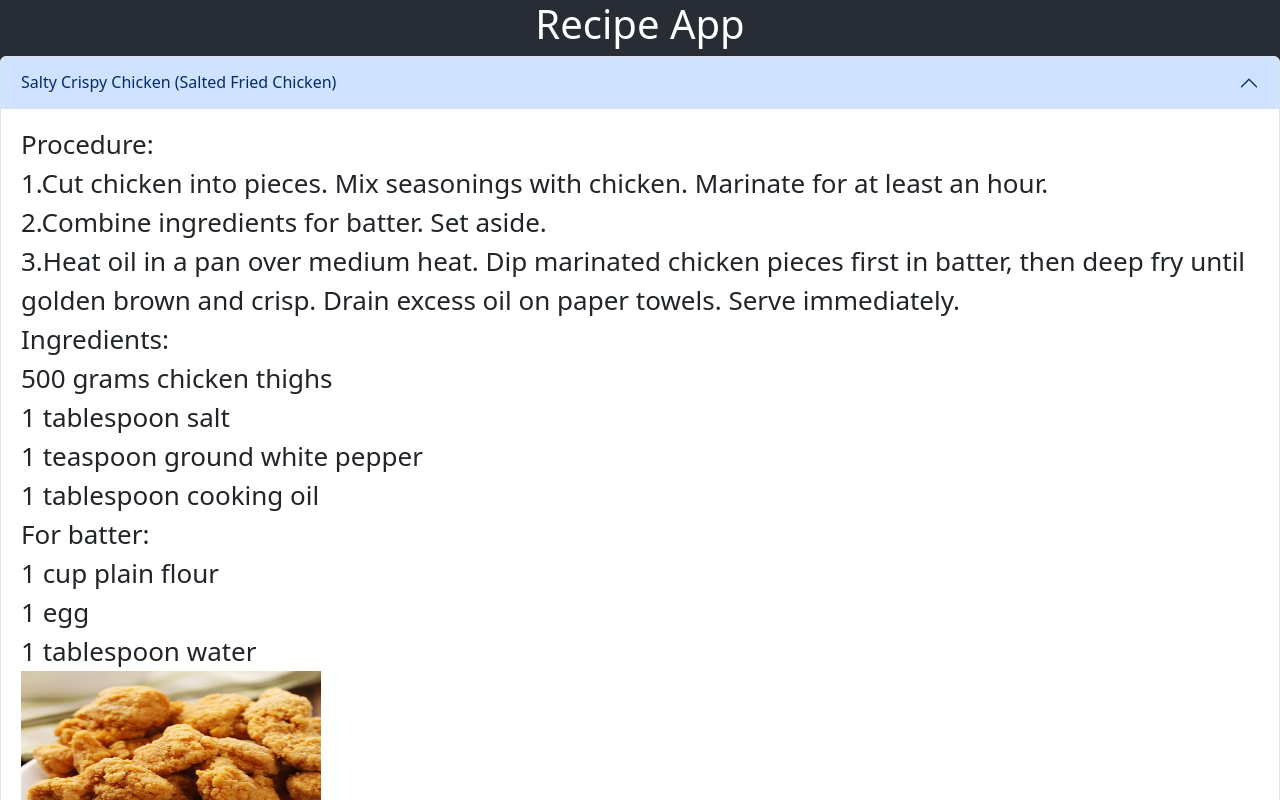
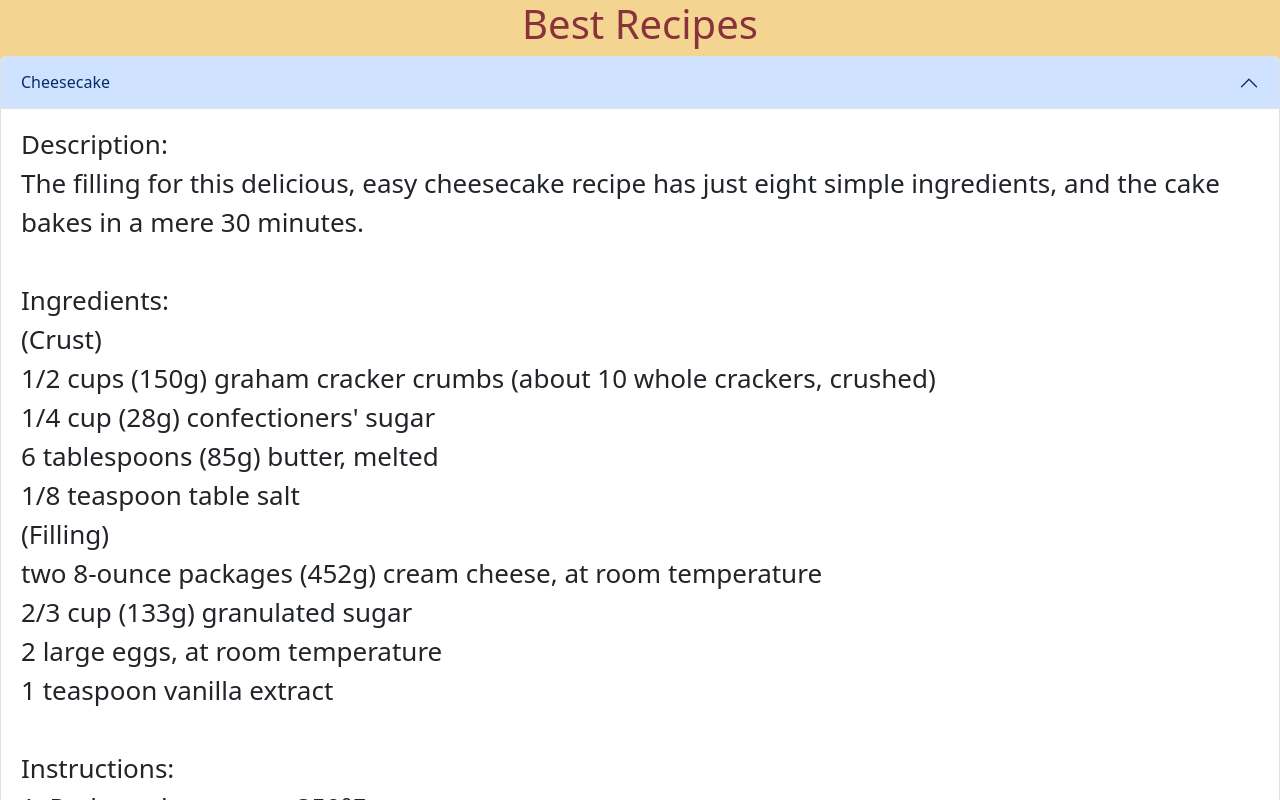
Before and after one commit to GabbyV03/cosi-103a, a React (Create React App) app in the folder recipeapp/: page / in a window 1280 px wide. Shown: the top 800 px of the page. Built offline with nearby package versions, Linux system fonts and the light colour scheme.

Commit message:
Added cheesecake recipe & changed color of landing page

```diff
--- a/recipeapp/public/index.html
+++ b/recipeapp/public/index.html
@@ -24,7 +24,7 @@
       work correctly both with client-side routing and a non-root public URL.
       Learn how to configure a non-root public URL by running `npm run build`.
     -->
-    <title>Food Recipes</title>
+    <title>Best Recipes</title>
   </head>
   <body>
     <noscript>You need to enable JavaScript to run this app.</noscript>
--- a/recipeapp/src/App.css
+++ b/recipeapp/src/App.css
@@ -14,14 +14,14 @@
 }
 
 .App-header {
-  background-color: #282c34;
+  background-color: #f3d491;
   min-height: 100vh;
   display: flex;
   flex-direction: column;
   align-items: center;
   justify-content: center;
   font-size: calc(10px + 2vmin);
-  color: white;
+  color: rgb(137, 50, 60);
 }
 
 .App-link {
--- a/recipeapp/src/App.js
+++ b/recipeapp/src/App.js
@@ -1,4 +1,4 @@
-import logo from './logo.svg';
+// import logo from './logo.svg';
 import Accordion from 'react-bootstrap/Accordion';
 import './App.css';
 
@@ -6,60 +6,50 @@ function App() {
   return (
     <div className="App">
       <header className="App-header">
-        <h1>Recipe App</h1>
-        <BasicExample />
+        <h1>Best Recipes</h1>
+        <RecipeFromAthena />
       </header>
     </div>
   );
 }
 
-
-function BasicExample() {
+function RecipeFromAthena() {
   return (
     <Accordion defaultActiveKey="0">
       <Accordion.Item eventKey="0">
-        <Accordion.Header>Salty Crispy Chicken (Salted Fried Chicken)</Accordion.Header>
+        <Accordion.Header>Cheesecake</Accordion.Header>
         <Accordion.Body>
         <div align="left">
-        Procedure:<br />
-                      1.Cut chicken into pieces. Mix seasonings with chicken. Marinate for at least an hour.<br />
-                      2.Combine ingredients for batter. Set aside.<br />
-                      3.Heat oil in a pan over medium heat. Dip marinated chicken pieces first in batter, then deep fry until golden brown and crisp. Drain excess oil on paper towels. Serve immediately.<br />
-        Ingredients:<br />
-                     500 grams chicken thighs<br />
-                     1 tablespoon salt<br />
-                     1 teaspoon ground white pepper<br />
-                     1 tablespoon cooking oil<br />
-                    For batter:<br />
-                     1 cup plain flour<br />
-                     1 egg<br />
-                     1 tablespoon water<br />
-          < img src="1.jpeg"width="300px" height="200px"></img>
-        </div>
-        </Accordion.Body>
-      </Accordion.Item>
-      <Accordion.Item eventKey="1">
-        <Accordion.Header>Mushroom soup</Accordion.Header>
-        <Accordion.Body>
-        <div align="left">
-        Procedure:<br />
-                      1.Melt 2 tablespoons of the butter in a large pot such as a Dutch oven over medium-high heat. Add the garlic and shallot, cook for 1 minute, until they begin to soften. Add the mushrooms and cook for about 3 minutes, until tender and browned. Transfer all the contents of the pot to a bowl.<br />
-                      2.Add the remaining 1 tablespoon of butter to the pot. Once melted, sprinkle in the flour and whisk it quickly into a paste. Reduce the heat to medium. Add the stock a little at a time, whisking out the clumps between each addition.<br />
-                      3.Increase the heat back to medium-high and allow the soup to simmer well for 3 minutes. Add the mushrooms back to the pot and continue to cook for 2 more minutes. The stock will thicken slightly to be somewhat creamy.<br />
-                      4.Let cook for 3 to 4 minutes, then ladle into bowls. Garnish with mushrooms and parsley, if desired.<br />
-                      3 tablespoons unsalted butter
-        Ingredients:<br />
-                      1.2 garlic cloves, minced<br />
-                      2.1 shallot, finely chopped<br />
-                      3.4 ounces crimini mushrooms, chopped<br />
-                      4.4 ounces white button mushrooms, chopped<br />
-                      5.2 tablespoons all-purpose flour<br />
-                      6.3 cups chicken stock<br />
-                      7.¼ teaspoon fine sea salt, or to taste<br />
-                      8.¼ teaspoon ground black pepper, or to taste<br />
-                      9.Sliced sautéed mushrooms for garnish, optional<br />
-                      10.Chopped parsley for garnish, optional<br />
-        < img src="2.jpeg"width="300px" height="200px"></img>
+          Description:<br />
+              The filling for this delicious, easy cheesecake recipe has just eight
+              simple ingredients, and the cake bakes in a mere 30 minutes.<br />
+          <br />
+          Ingredients:<br />
+              (Crust)<br />
+              1/2 cups (150g) graham cracker crumbs (about 10 whole crackers, crushed)<br />
+              1/4 cup (28g) confectioners' sugar<br />
+              6 tablespoons (85g) butter, melted <br />
+              1/8 teaspoon table salt<br />
+              (Filling)<br />
+              two 8-ounce packages (452g) cream cheese, at room temperature<br />
+              2/3 cup (133g) granulated sugar<br />
+              2 large eggs, at room temperature<br />
+              1 teaspoon vanilla extract<br />
+          <br />
+          Instructions:<br />
+              1. Preheat the oven to 350°F.<br />
+              2. To make the crust: Stir together all of the crust ingredients,
+              mixing until thoroughly combined.<br />
+              3. Press the crumbs into the bottom and up the sides of your pie pan<br />
+              4. To make the filling: Mix together the room-temperature cream cheese and
+              sugar until smooth. Mix in the eggs and vanilla, again mixing until smooth.<br />
+              5. Set the pie pan onto a baking sheet, if desired; this protects the bottom of
+              the crust from any potential scorching. Pour the filling into the crust.<br />
+              6. To bake the cheesecake: Place the cheesecake in the oven.
+              Bake it for 30 minutes.<br />
+              7. Once the cake is cool, refrigerate it, covered,
+              until you're ready to serve it.<br />
+          <img src="cheesecake.jpg" width="300px" height="200px" alt=""></img>
         </div>
         </Accordion.Body>
       </Accordion.Item>
```
